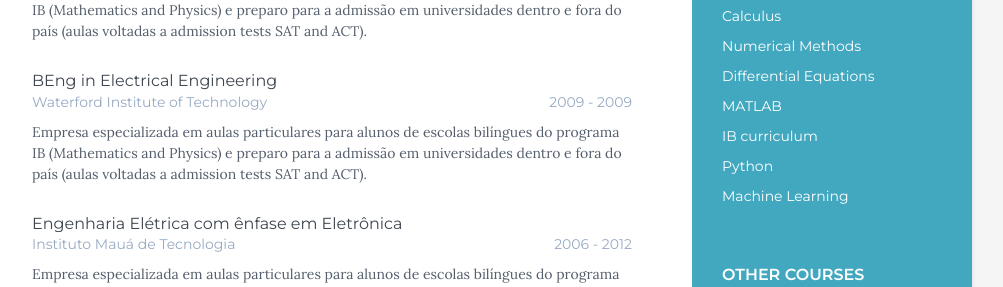
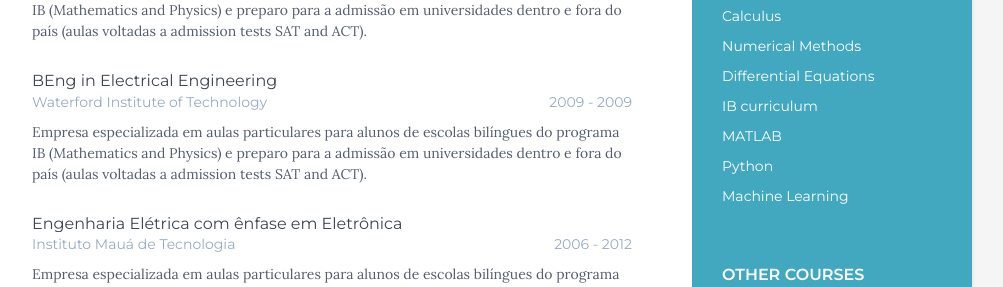
Before and after one commit to bru1987/bru1987.github.io, a Jekyll site: the page built from cv.html, in a window 1280 px wide. Shown: the part 568-855 px from the top of the page, without its empty margins (168-1171 px from the left). Built offline with Jekyll 4.4.1, drawn with Linux system fonts in a browser that asks for light colours.

```diff
--- a/_data/skills.yml
+++ b/_data/skills.yml
@@ -11,10 +11,10 @@
   name: Differential Equations
   level: 100%
 - skill:
-  name: MATLAB
+  name: IB curriculum
   level: 100%
 - skill:
-  name: IB curriculum
+  name: MATLAB
   level: 100%
 - skill:
   name: Python
```
